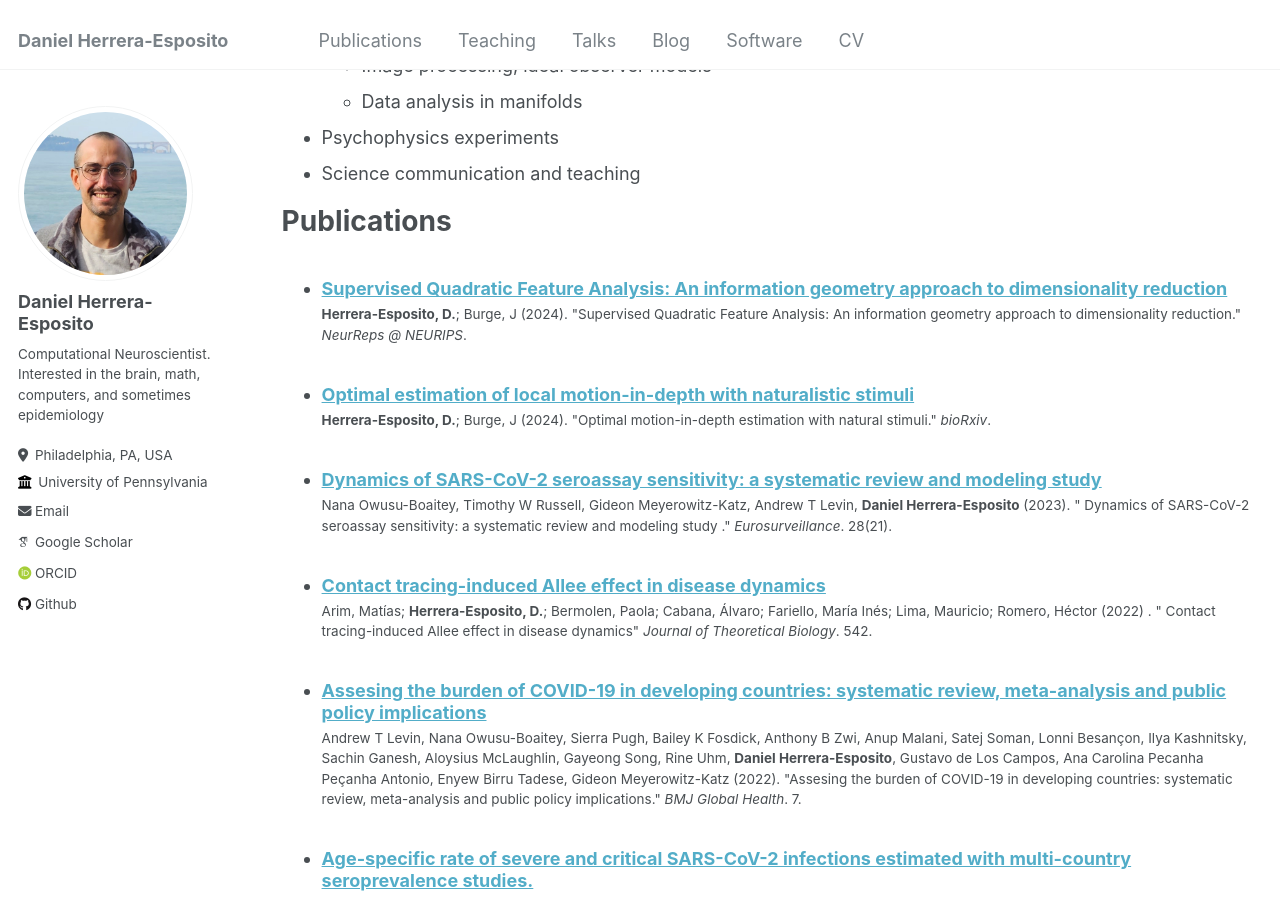
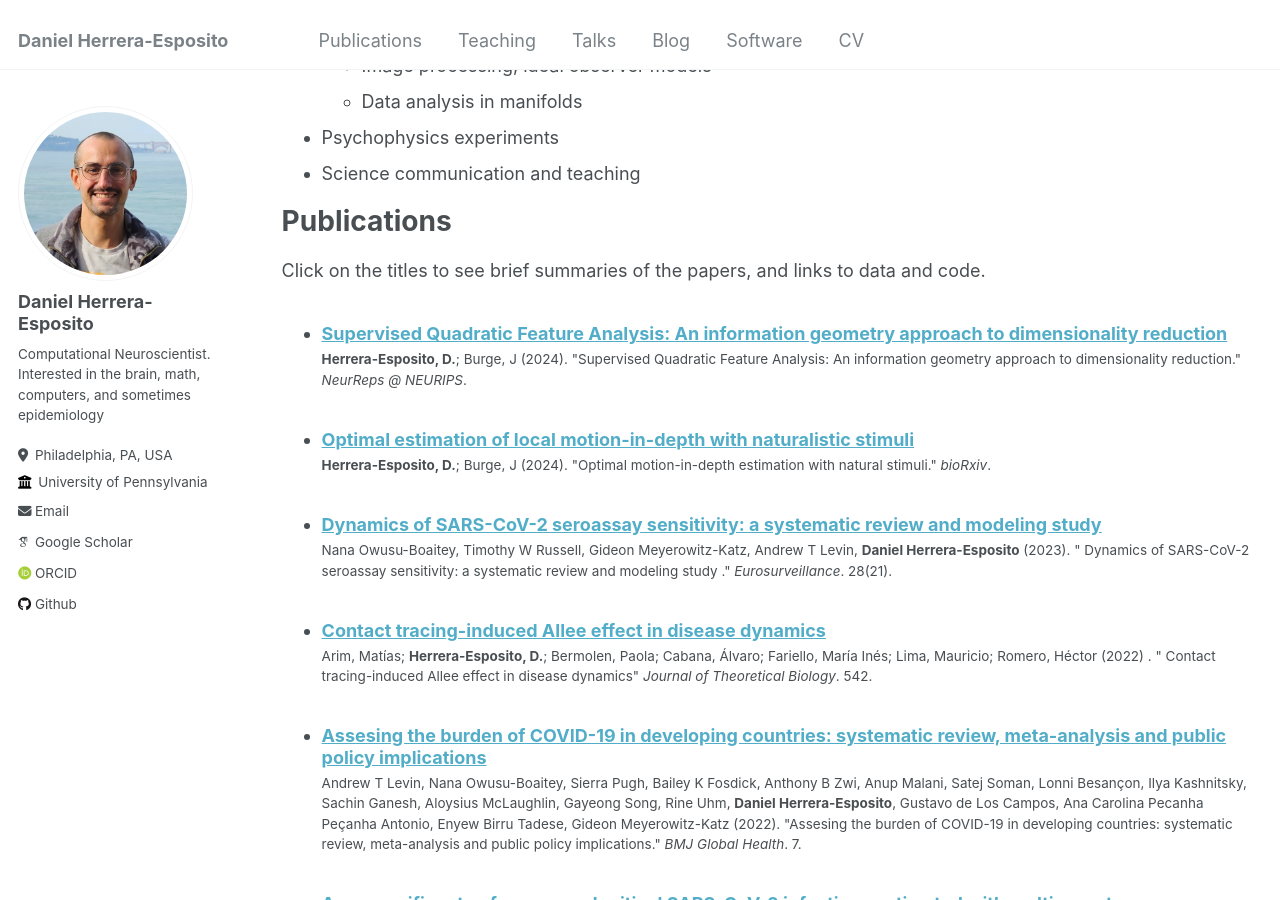
Before and after one commit to dherrera1911/dherrera1911.github.io, a Jekyll site: the page built from _pages/cv.md, in a window 1280 px wide and 900 px high, scrolled down 926 px. Built offline with Jekyll 4.4.1, drawn with Linux system fonts in a browser that asks for light colours; some web fonts are replaced.

Commit message:
Data and code text for papers

```diff
--- a/_pages/cv.md
+++ b/_pages/cv.md
@@ -53,6 +53,8 @@ Skills
 
 Publications
 ======
+  Click on the titles to see brief summaries of the papers, and
+  links to data and code.
   <ul>{% for post in site.publications reversed %}
     {% include archive-single-cv.html %}
   {% endfor %}</ul>
```
